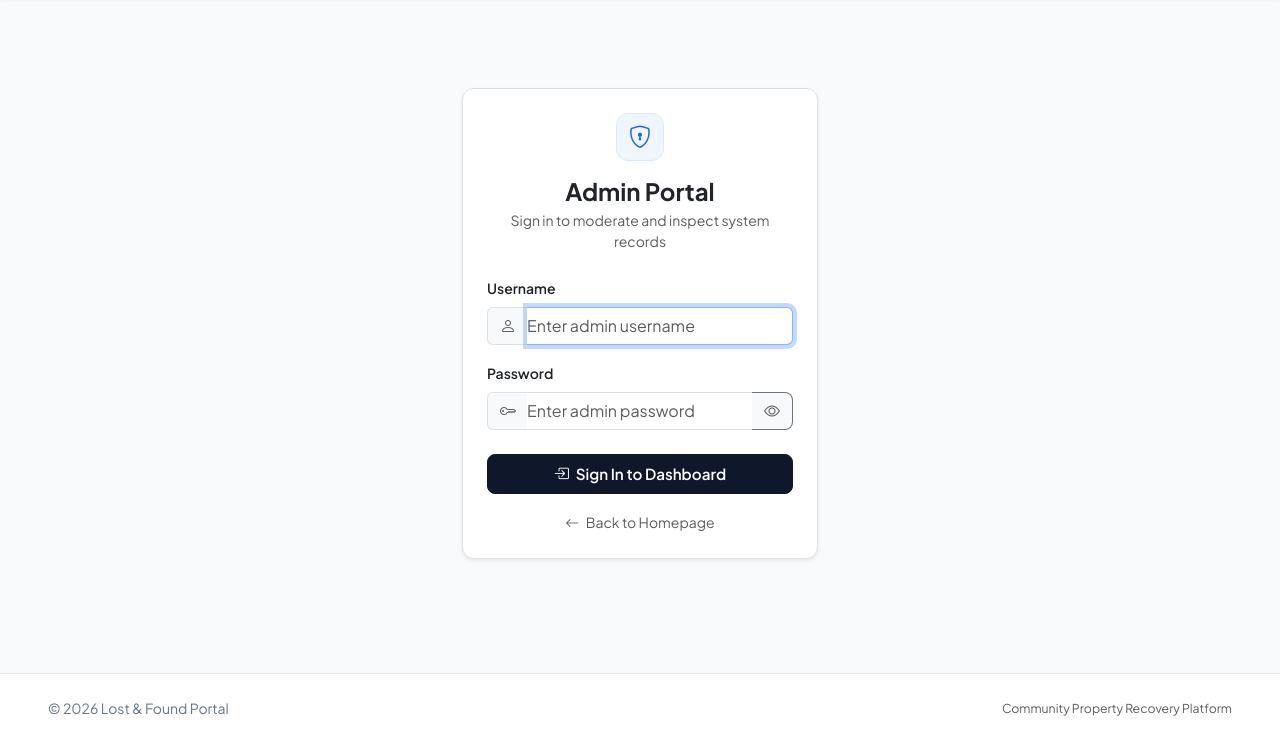
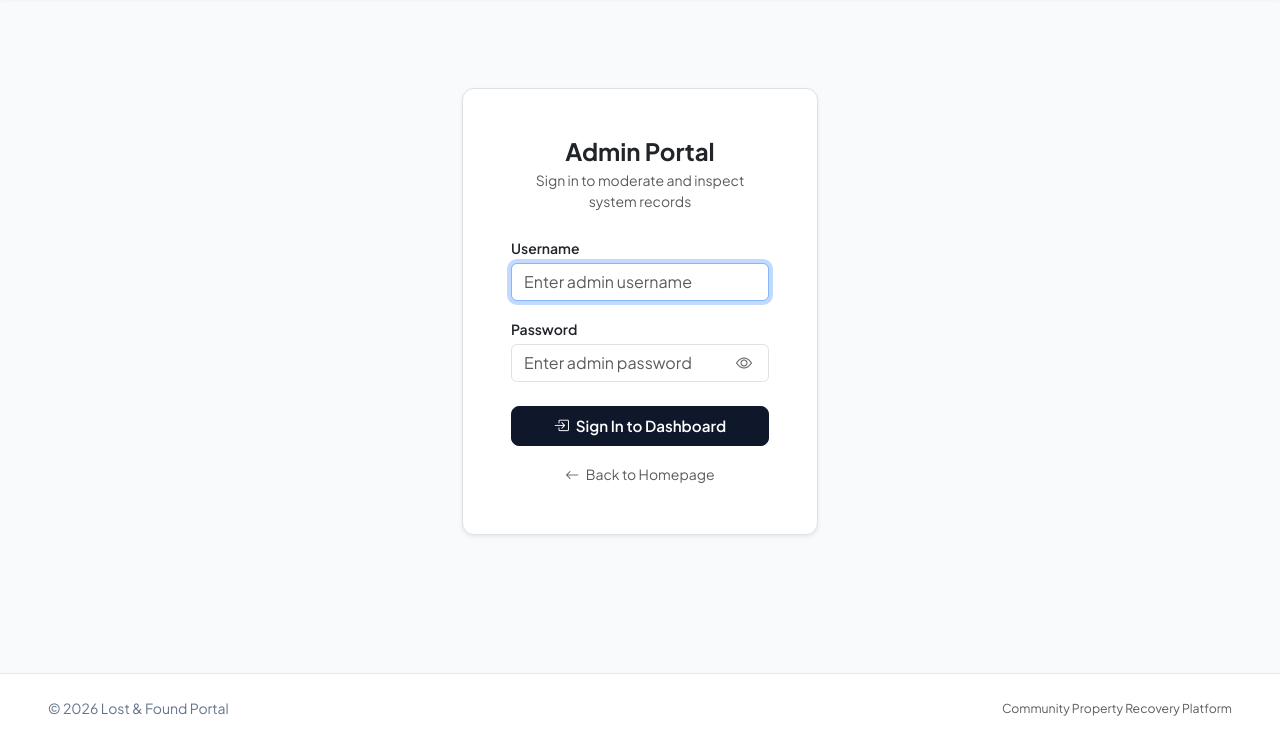
Before and after one commit to vanshtyagi001/lost-and-found-app, a Flask app: page /admin/login in a window 1280 px wide. Shown: the part 57-800 px from the top of the page. Run offline with Flask 3, Linux system fonts and the light colour scheme; some libraries are stand-ins or nearby versions.

Commit message:
Refine admin login UI: remove banner, remove icon box, and add clean input borders

```diff
--- a/app.py
+++ b/app.py
@@ -418,7 +418,6 @@ def admin_required(f):
     @wraps(f)
     def decorated_function(*args, **kwargs):
         if not session.get('admin_logged_in'):
-            flash('Administrator authentication required. Please sign in.', 'warning')
             next_url = request.full_path if request.method == 'GET' and not request.full_path.startswith('/admin/login') else None
             return redirect(url_for('admin_login', next=next_url))
         return f(*args, **kwargs)
--- a/static/css/style.css
+++ b/static/css/style.css
@@ -491,17 +491,3 @@ body {
     color: var(--text-muted);
     font-size: 0.875rem;
 }
-
-/* --- Admin Authentication --- */
-.admin-auth-icon {
-    width: 48px;
-    height: 48px;
-    border-radius: 12px;
-    background-color: var(--primary-subtle);
-    color: var(--primary);
-    display: inline-flex;
-    align-items: center;
-    justify-content: center;
-    font-size: 1.4rem;
-    border: 1px solid #dbeafe;
-}
--- a/templates/admin_login.html
+++ b/templates/admin_login.html
@@ -3,12 +3,9 @@
 {% block content %}
 <div class="row justify-content-center my-4 my-md-5">
     <div class="col-12 col-sm-10 col-md-7 col-lg-5 col-xl-4">
-        <div class="card border shadow-sm p-4">
-            <!-- Header Icon & Title -->
+        <div class="card border shadow-sm p-4 p-sm-5" style="border-radius: 12px;">
+            <!-- Header Title -->
             <div class="text-center mb-4">
-                <div class="admin-auth-icon mx-auto mb-3">
-                    <i class="bi bi-shield-lock"></i>
-                </div>
                 <h1 class="h4 fw-bold text-main mb-1">Admin Portal</h1>
                 <p class="text-muted small mb-0">Sign in to moderate and inspect system records</p>
             </div>
@@ -16,13 +13,9 @@
             <!-- Login Form -->
             <form method="POST" action="{{ url_for('admin_login', next=request.args.get('next')) }}">
                 <div class="mb-3">
-                    <label for="username" class="form-label small fw-semibold text-main">Username</label>
-                    <div class="input-group">
-                        <span class="input-group-text bg-light border-end-0 text-muted">
-                            <i class="bi bi-person"></i>
-                        </span>
+                    <label for="username" class="form-label small fw-semibold text-main mb-1">Username</label>
                     <input type="text"
-                               class="form-control border-start-0 ps-0"
+                           class="form-control"
                            id="username"
                            name="username"
                            value="{{ entered_username or '' }}"
@@ -31,33 +24,29 @@
                            required
                            autofocus>
                 </div>
-                </div>
 
                 <div class="mb-4">
-                    <label for="password" class="form-label small fw-semibold text-main">Password</label>
-                    <div class="input-group">
-                        <span class="input-group-text bg-light border-end-0 text-muted">
-                            <i class="bi bi-key"></i>
-                        </span>
+                    <label for="password" class="form-label small fw-semibold text-main mb-1">Password</label>
+                    <div class="position-relative">
                         <input type="password"
-                               class="form-control border-start-0 border-end-0 ps-0"
+                               class="form-control pe-5"
                                id="password"
                                name="password"
                                placeholder="Enter admin password"
                                autocomplete="current-password"
                                required>
                         <button type="button"
-                                class="btn btn-outline-secondary border-start-0 bg-light text-muted"
+                                class="btn btn-link position-absolute end-0 top-50 translate-middle-y text-muted text-decoration-none px-3"
                                 id="togglePasswordBtn"
                                 tabindex="-1"
-                                title="Show/Hide Password"
+                                title="Show or hide password"
                                 onclick="togglePasswordVisibility()">
                             <i class="bi bi-eye" id="togglePasswordIcon"></i>
                         </button>
                     </div>
                 </div>
 
-                <button type="submit" class="btn btn-dark w-100 py-2 mb-3">
+                <button type="submit" class="btn btn-dark w-100 py-2 fw-semibold mb-3">
                     <i class="bi bi-box-arrow-in-right me-1"></i> Sign In to Dashboard
                 </button>
 
```
Lines whose indentation alone changed are shown as unchanged.
